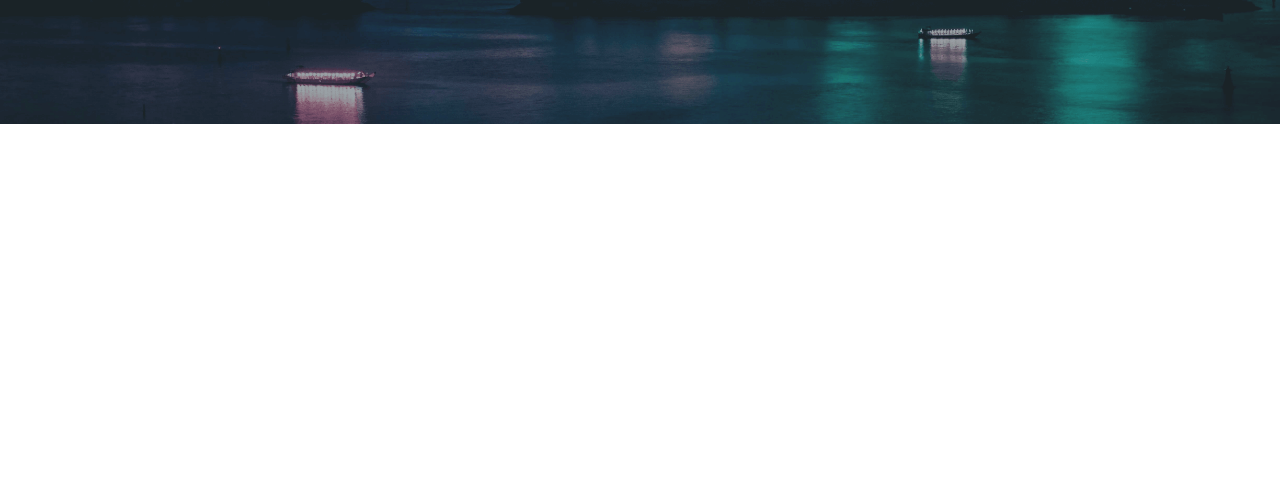
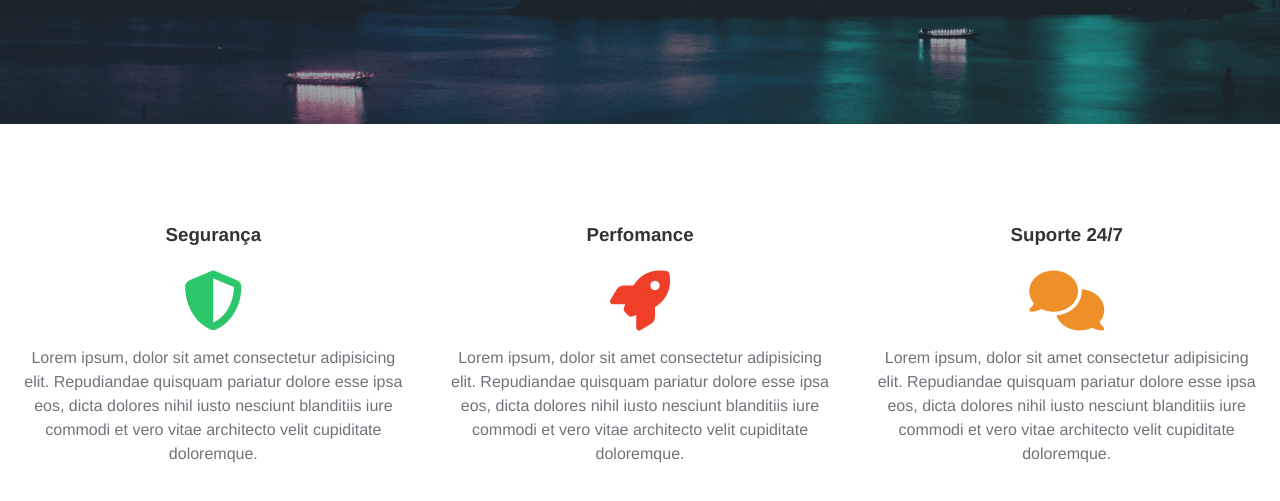
Before and after one commit to gustavojastrow/HDC_Host, a plain HTML site: page index.html in a window 1280 px wide. Shown: the part 375-876 px from the top of the page. Before the commit the page ends 800 px from the top, so only its background shows below. Drawn offline with Linux system fonts and the light colour scheme.

Commit message:
services

```diff
--- a/index.html
+++ b/index.html
@@ -38,10 +38,40 @@
                 </ul>
             </nav>
         </div>
-        <main class="main-banner">
-            <h1>hDC HOST</h1>
-            <p>Os melhores serviços para projetos de todos os tamanhos!</p>
-
+        <main>
+            <div class="main-banner">
+                <h1>hDC HOST</h1>
+                <p>Os melhores serviços para projetos de todos os tamanhos!</p>
+            </div>
+            <section class="services-container">
+                <ul>
+                    <li>
+                        <h3>Segurança</h3>
+                        <i class="fas fa-shield-alt"></i>
+                        <p>
+                            Lorem ipsum, dolor sit amet consectetur adipisicing elit. Repudiandae quisquam pariatur dolore esse ipsa eos, dicta dolores nihil iusto nesciunt blanditiis iure commodi et vero vitae architecto velit cupiditate doloremque.
+                        </p>
+                    </li>
+                </ul>
+                <ul>
+                    <li>
+                        <h3>Perfomance</h3>
+                        <i class="fas fa-rocket"></i>
+                        <p>
+                            Lorem ipsum, dolor sit amet consectetur adipisicing elit. Repudiandae quisquam pariatur dolore esse ipsa eos, dicta dolores nihil iusto nesciunt blanditiis iure commodi et vero vitae architecto velit cupiditate doloremque.
+                        </p>
+                    </li>
+                </ul>
+                <ul>
+                    <li>
+                        <h3>Suporte 24/7</h3>
+                        <i class="fas fa-comments"></i>
+                        <p>
+                            Lorem ipsum, dolor sit amet consectetur adipisicing elit. Repudiandae quisquam pariatur dolore esse ipsa eos, dicta dolores nihil iusto nesciunt blanditiis iure commodi et vero vitae architecto velit cupiditate doloremque.
+                        </p>
+                    </li>
+                </ul>
+            </section>
         </main>
     </div>
 </body>
--- a/styles/styles.css
+++ b/styles/styles.css
@@ -83,3 +83,44 @@ nav{
 .main-banner p{
     font-size: 32px;
 }
+
+.services-container{
+    padding: 5rem 0;
+    display: flex;
+}
+.services-container ul{
+    width: 90%;
+    margin: 0 auto;
+}
+
+.services-container li{
+    flex: 1 1 200px;
+    list-style: none;
+    text-align: center;
+    padding: 20px;
+}
+
+.fas {
+    font-size: 60px;
+    margin-bottom: 15px;
+}
+
+.fa-shield-alt{
+    color: #2cc76a;
+}
+
+.fa-rocket{
+    color: #ef3f29;
+}
+
+.fa-comments{
+    color: #ef8f29;
+}
+
+.services-container h3{
+    margin-bottom: 25px;
+}
+
+.services-container p{
+    line-height: 24px;
+}
```
